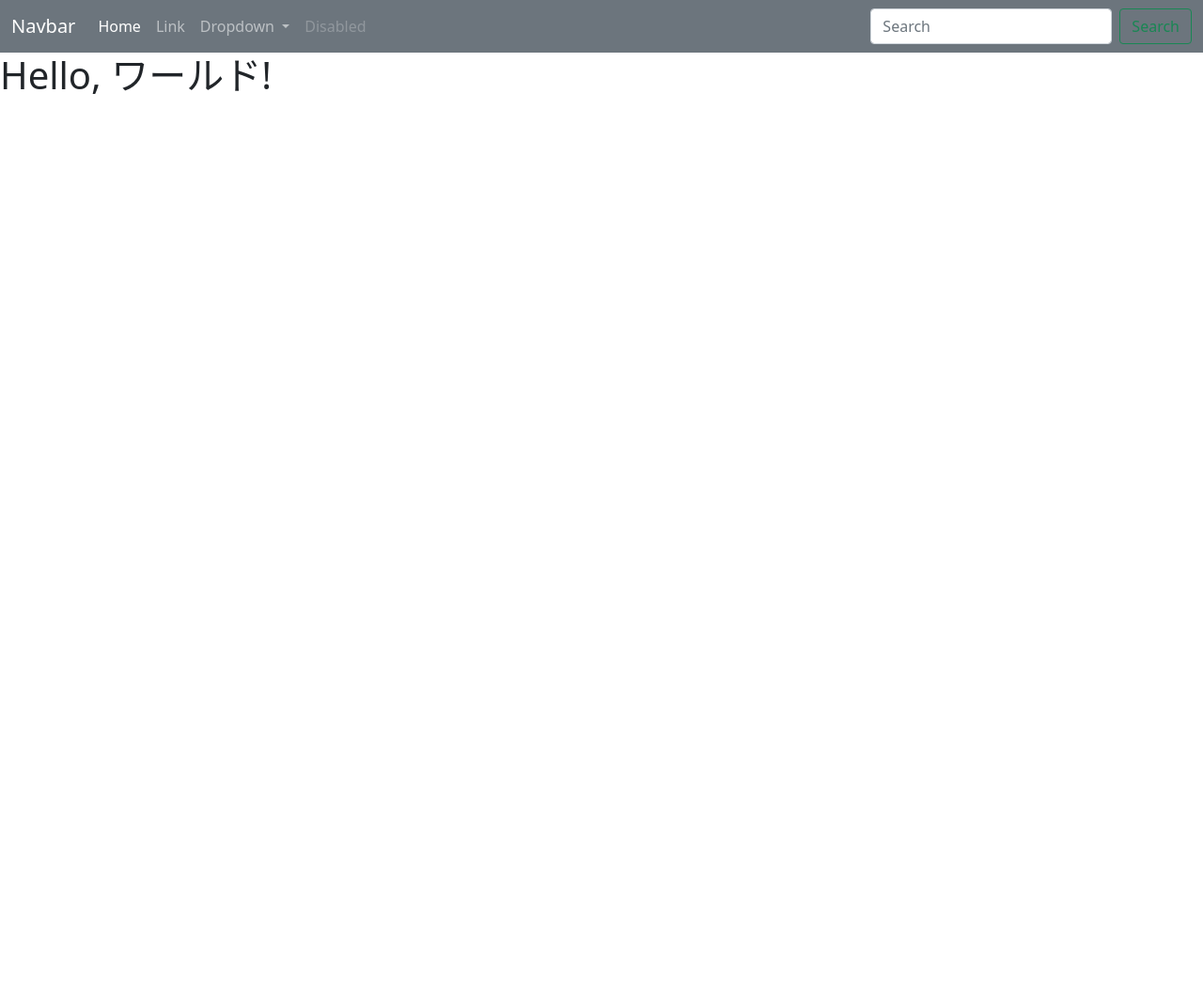
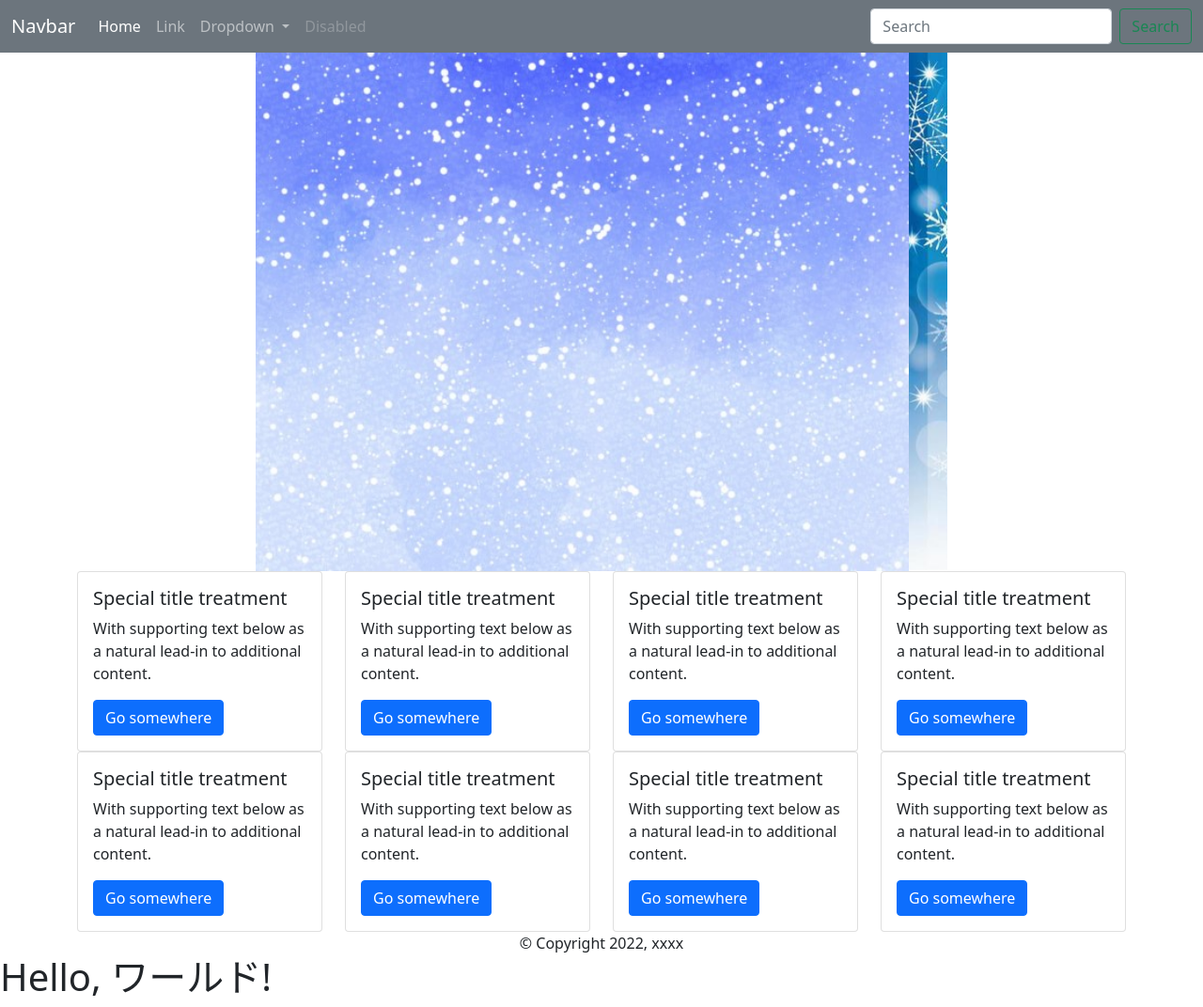
Before and after one commit to ksbitbusiness/bssample, a plain HTML site: page index.html in a window 1280 px wide. Shown: the whole page at 94% size. Before the commit the page ends 800 px from the top, so only its background shows below. Drawn offline with nearby package versions, Linux system fonts and the light colour scheme.

Commit message:
Add files via upload

```diff
--- a/index.html
+++ b/index.html
@@ -47,6 +47,107 @@
         </div>
       </div>
     </nav>
+    <main>
+      <div class="container">
+        <div class="row">
+          <div class="col-8 offset-2">
+            <div id="carouselExampleSlidesOnly" class="carousel slide" data-bs-ride="carousel">
+              <div class="carousel-inner">
+                <div class="carousel-item active">
+                  <img src="./images/sample01.jpg" class="d-block w-100" alt="...">
+                </div>
+                <div class="carousel-item">
+                  <img src="./images/sample02.jpg" class="d-block w-100" alt="...">
+                </div>
+                <div class="carousel-item">
+                  <img src="./images/sample03.jpg" class="d-block w-100" alt="...">
+                </div>
+              </div>
+            </div>
+
+          </div>
+        </div>
+        <div class="row">
+          <div class="col-3">
+            <div class="card">
+              <div class="card-body">
+                <h5 class="card-title">Special title treatment</h5>
+                <p class="card-text">With supporting text below as a natural lead-in to additional content.</p>
+                <a href="#" class="btn btn-primary">Go somewhere</a>
+              </div>
+            </div>
+          </div>
+          <div class="col-3">
+            <div class="card">
+              <div class="card-body">
+                <h5 class="card-title">Special title treatment</h5>
+                <p class="card-text">With supporting text below as a natural lead-in to additional content.</p>
+                <a href="#" class="btn btn-primary">Go somewhere</a>
+              </div>
+            </div>
+          </div>
+          <div class="col-3">
+            <div class="card">
+              <div class="card-body">
+                <h5 class="card-title">Special title treatment</h5>
+                <p class="card-text">With supporting text below as a natural lead-in to additional content.</p>
+                <a href="#" class="btn btn-primary">Go somewhere</a>
+              </div>
+            </div>
+          </div>
+          <div class="col-3">
+            <div class="card">
+              <div class="card-body">
+                <h5 class="card-title">Special title treatment</h5>
+                <p class="card-text">With supporting text below as a natural lead-in to additional content.</p>
+                <a href="#" class="btn btn-primary">Go somewhere</a>
+              </div>
+            </div>
+          </div>
+        </div>
+        <div class="row">
+          <div class="col-3">
+            <div class="card">
+              <div class="card-body">
+                <h5 class="card-title">Special title treatment</h5>
+                <p class="card-text">With supporting text below as a natural lead-in to additional content.</p>
+                <a href="#" class="btn btn-primary">Go somewhere</a>
+              </div>
+            </div>
+          </div>
+          <div class="col-3">
+            <div class="card">
+              <div class="card-body">
+                <h5 class="card-title">Special title treatment</h5>
+                <p class="card-text">With supporting text below as a natural lead-in to additional content.</p>
+                <a href="#" class="btn btn-primary">Go somewhere</a>
+              </div>
+            </div>
+          </div>
+          <div class="col-3">
+            <div class="card">
+              <div class="card-body">
+                <h5 class="card-title">Special title treatment</h5>
+                <p class="card-text">With supporting text below as a natural lead-in to additional content.</p>
+                <a href="#" class="btn btn-primary">Go somewhere</a>
+              </div>
+            </div>
+          </div>
+          <div class="col-3">
+            <div class="card">
+              <div class="card-body">
+                <h5 class="card-title">Special title treatment</h5>
+                <p class="card-text">With supporting text below as a natural lead-in to additional content.</p>
+                <a href="#" class="btn btn-primary">Go somewhere</a>
+              </div>
+            </div>
+          </div>
+        </div>
+      </div>
+    </main>
+    <footer class="bg-footer text-center">
+      &copy; Copyright 2022, xxxx
+    </footer>
     <h1>Hello, ワールド!</h1>
 
     <!-- Optional JavaScript; choose one of the two! -->
```
Also changed, not shown: images/sample01.jpg (added), images/sample02.jpg (added), images/sample03.jpg (added).
